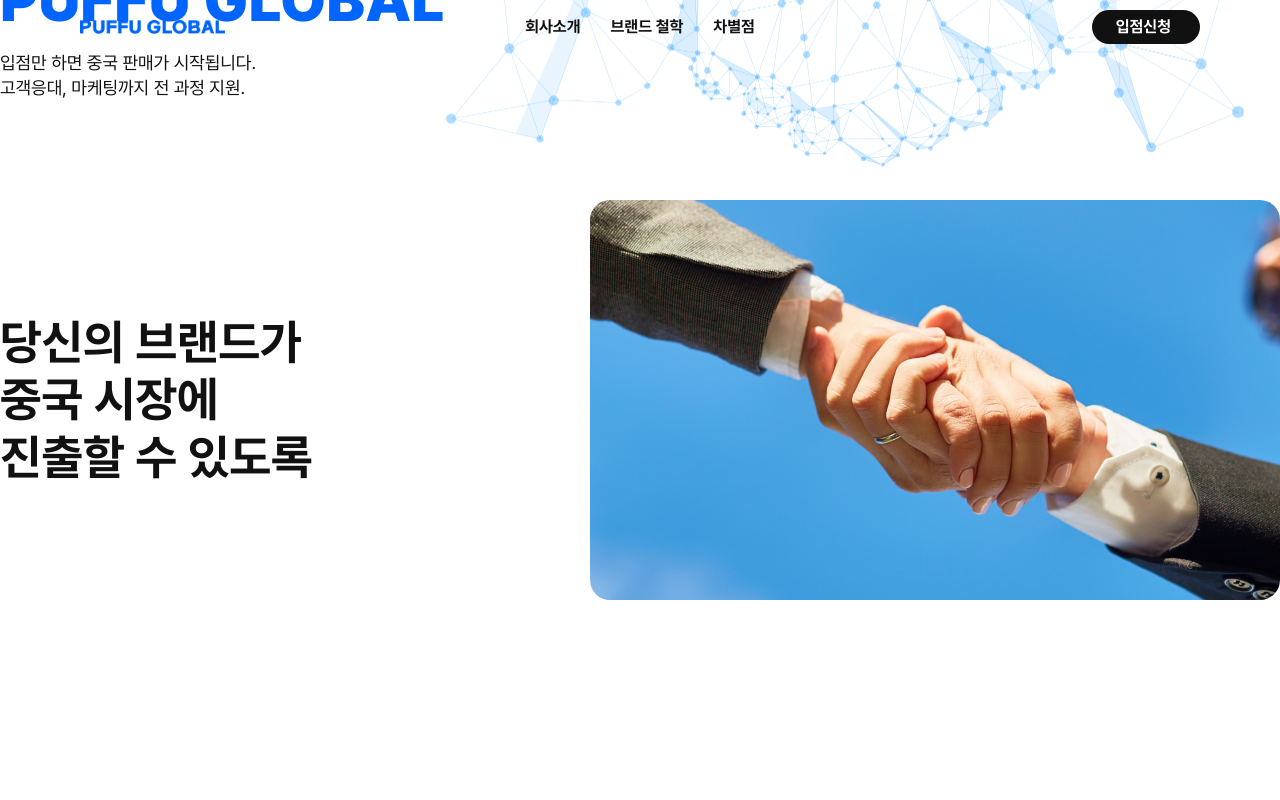
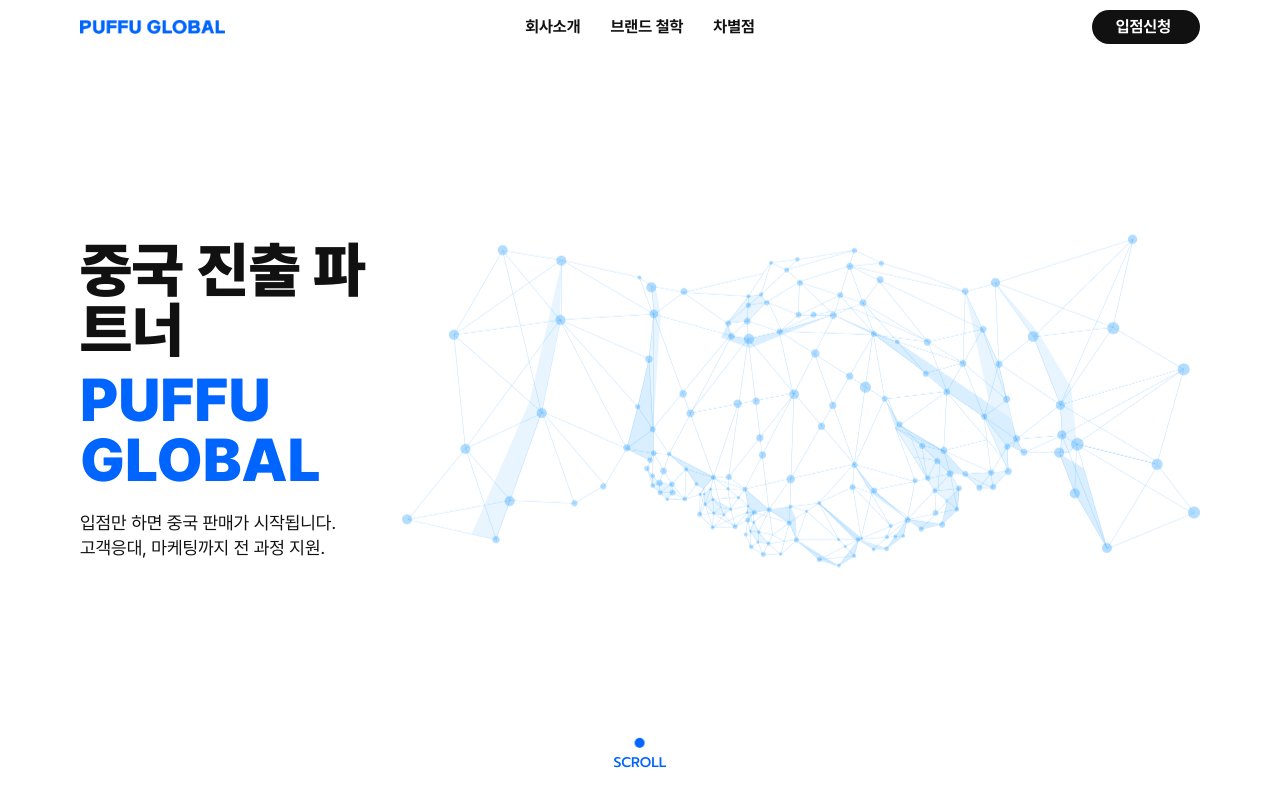
Before and after one commit to leejaejeong/puffu_global_02, a React (Create React App) app: page / in a window 1280 px wide. Shown: the top 800 px of the page. Built offline with nearby package versions, Linux system fonts and the light colour scheme.

Commit message:
height 100dvh 100vh로 수정

```diff
--- a/package.json
+++ b/package.json
@@ -3,6 +3,7 @@
   "version": "0.1.0",
   "private": true,
   "dependencies": {
+    "@fullpage/react-fullpage": "^0.1.48",
     "@testing-library/dom": "^10.4.0",
     "@testing-library/jest-dom": "^6.6.3",
     "@testing-library/react": "^16.3.0",
@@ -11,6 +12,7 @@
     "gsap": "^3.13.0",
     "react": "^19.1.0",
     "react-dom": "^19.1.0",
+    "react-fullpage": "^0.1.19",
     "react-scripts": "5.0.1",
     "web-vitals": "^2.1.4"
   },
@@ -41,5 +43,4 @@
       "last 1 safari version"
     ]
   }
-
 }
--- a/src/App.css
+++ b/src/App.css
@@ -18,15 +18,15 @@
 }
 
 /* .wrap{
-    height: 100dvh;
+    height: 100vh;
 } */
 
-/* .layOut {
+.layOut {
     width: 100%;
-    height: 100dvh;
+    height: 100vh;
     padding: 0 6.25vw;
     box-sizing: border-box;
-} */
+}
 
 .layOut>div {
     position: relative;
--- a/src/component/Section01.module.css
+++ b/src/component/Section01.module.css
@@ -20,11 +20,12 @@
     display: flex;
     justify-content: space-between;
     align-items: center;
-    height: 100%;
+    width: 100%;
+    /* height: 100%; */
 }
 
 .hero h1 {
-    transform: translateY(100%);
+    transform: translateY(30px);
     margin-bottom: 10px;
     font-family: 'Pretendard-Black', sans-serif;
     font-size: clamp(43px, 4.69vw, 90px);
@@ -140,6 +141,7 @@
 @media(max-width:1240px) {
     .hero {
         align-items: flex-start;
+        justify-content: center;
         flex-direction: column;
         gap: 50px;
     }
--- a/src/component/secCommon.css
+++ b/src/component/secCommon.css
@@ -1,7 +1,7 @@
 .wrap {
     position: relative;
     width: 100%;
-    height: 100dvh;
+    height: 100%;
 }
 
 .secBox {
@@ -10,7 +10,6 @@
     transform: translateY(-50%);
     left: 0;
     width: 100%;
-    height: 100dvh;
     display: flex;
     justify-content: space-between;
     align-items: center;
```
Also changed, not shown: 1 other file (tests, documents, lock files or other folders).
